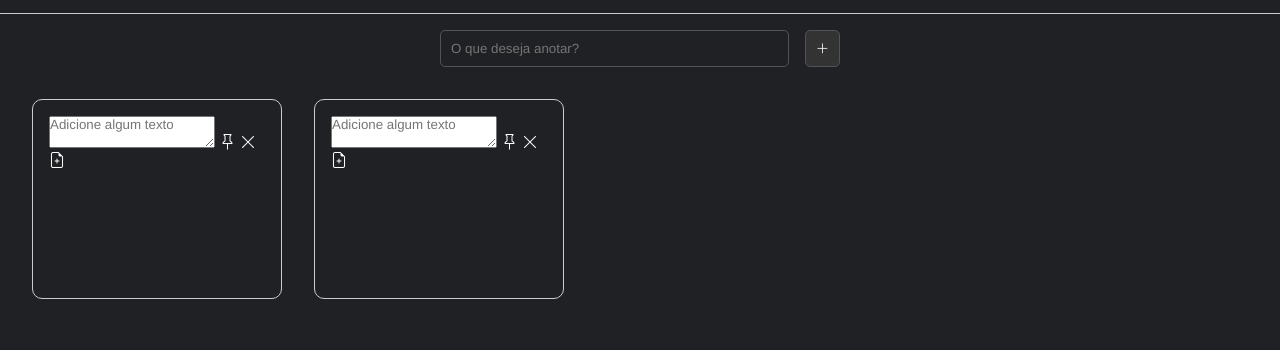
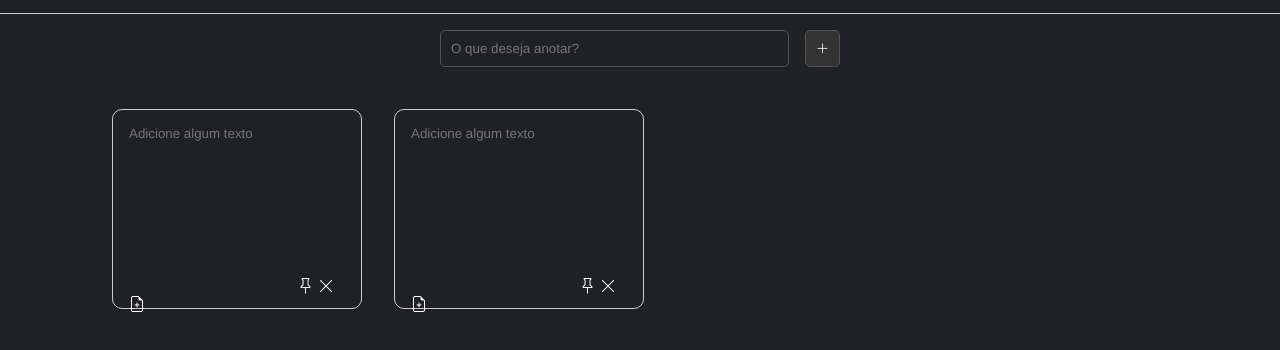
Before and after one commit to luisfrancisco2b/dev-notes-js, a plain HTML site: page index.html in a window 1280 px wide. Shown: the part 56-406 px from the top of the page. Drawn offline with nearby package versions, Linux system fonts and the light colour scheme.

Commit message:
style: add note textarea CSS style

```diff
--- a/css/style.css
+++ b/css/style.css
@@ -104,6 +104,8 @@ header {
 #notes-container {
   display: grid;
   grid-template-columns: repeat(auto-fill, 250px);
+  margin-left: 80px;
+  margin-top: 10px;
   padding: 2rem;
   gap: 2rem;
 }
@@ -122,3 +124,12 @@ header {
 .note:hover {
   transform: translateY(-10px);
 }
+
+.note textarea {
+  background-color: transparent;
+  border: none;
+  resize: none;
+  height: 100%;
+  color: #fff;
+  outline: none;
+}
```
